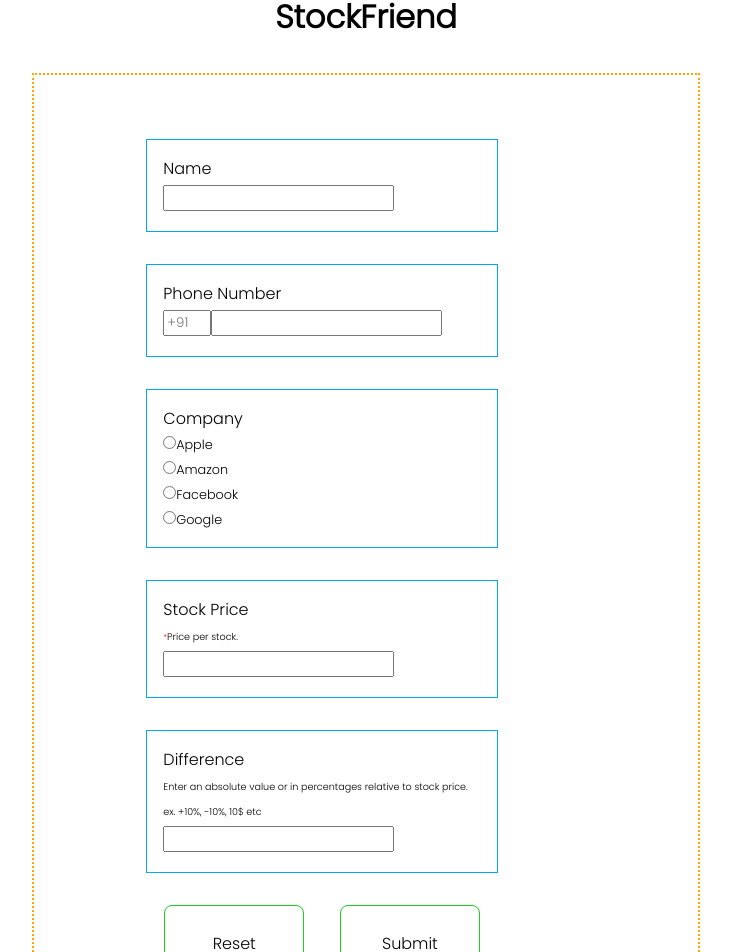
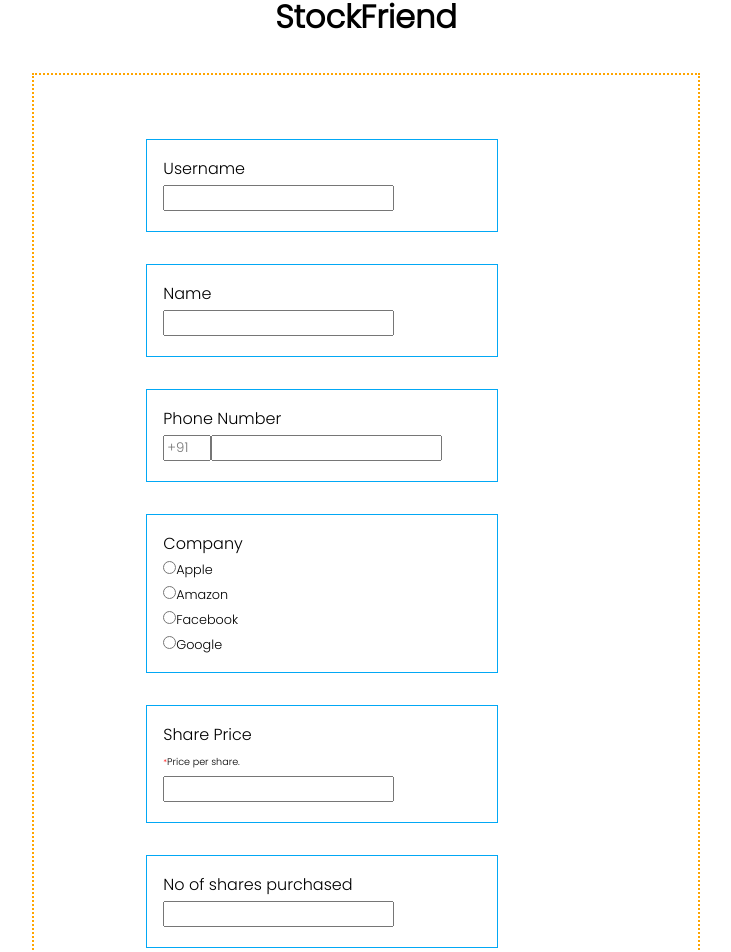
Before and after one commit to NehalJain159/StockFriend, a React (Create React App) app in the folder stock_friend/: page / in a window 1280 px wide. Shown: the part 71-1023 px from the top of the page, without its empty margins (274-1005 px from the left). Built offline with nearby package versions, Linux system fonts and the light colour scheme.

Commit message:
Integrated frontend with AWS API endpoint

```diff
--- a/stock_friend/package.json
+++ b/stock_friend/package.json
@@ -6,6 +6,7 @@
     "@testing-library/jest-dom": "^5.14.1",
     "@testing-library/react": "^11.2.7",
     "@testing-library/user-event": "^12.8.3",
+    "axios": "^0.23.0",
     "react": "^17.0.2",
     "react-dom": "^17.0.2",
     "react-scripts": "4.0.3",
--- a/stock_friend/src/Form.js
+++ b/stock_friend/src/Form.js
@@ -1,20 +1,42 @@
 import React from 'react';
 import './css.css';
+import createOtp from './Services/createOtp';
 
 
 function Form() {
+
+    let submitDetails = async (e) => {
+        e.preventDefault();
+        window.sessionStorage.setItem('username',document.querySelector('.username').value);
+        window.sessionStorage.setItem('name',document.querySelector('.name').value);
+        window.sessionStorage.setItem('phoneNumber',document.getElementById('country-code').value+document.getElementById('phone').value);
+        window.sessionStorage.setItem('company',document.querySelector('.company').value);
+        window.sessionStorage.setItem('sharePurchasedAtPrice',document.querySelector('.stkprice').value);
+        window.sessionStorage.setItem('noOfSharesPurchased',document.querySelector('.noofshares').value);
+        window.sessionStorage.setItem('desiredSharePrice',document.querySelector('.diff').value);
+        let res = await createOtp(
+            window.sessionStorage.getItem('username'),
+            window.sessionStorage.getItem('phoneNumber')
+        );
+        console.log(res);
+    }
+
     return (
         <div>
             <div className="wrapper">
-                <form action="#">
+                <form action="#" id="user-info" onSubmit={submitDetails}>
+                    <div className="pair">
+                        <label for='username '>Username </label><br/>
+                        <input type='text' name='username' className='username'/><br/>
+                    </div>
                     <div className="pair">
                         <label for='name '>Name </label><br/>
                         <input type='text' name='name' className='name'/><br/>
                     </div>
                     <div className="pair">
                         <label for='phone '>Phone Number </label><br/>
-                        <input type='text' name='country code' className='phone cnty' placeholder="+91 "></input>
-                        <input type='text' name='phone' className='phone'></input><br/>
+                        <input type='text' name='country code' className='phone cnty' id='country-code' placeholder="+91 "></input>
+                        <input type='text' name='phone' className='phone' id='phone'></input><br/>
                     </div>
                     <div className="pair">
                         <label for='company'>Company</label><br/>
@@ -28,10 +50,14 @@ function Form() {
                         <label for='apple' className='company'>Google</label>
                     </div>
                     <div className="pair">
-                        <label for='stkprice '>Stock Price </label><br/>
+                        <label for='stkprice '>Share Price </label><br/>
                         <div className="con">*</div>
-                        <div className="cont">Price per stock. </div><br/>
+                        <div className="cont">Price per share. </div><br/>
                         <input type='text' name='stkprice' className='stkprice'></input><br/>
+                    </div>
+                    <div className="pair">
+                        <label for='noofshares'>No of shares purchased </label><br/>
+                        <input type='text' name='noofshares' className='noofshares'></input><br/>
                     </div>
                     <div className="pair">
                         <label for='diff '>Difference</label><br/>
--- /dev/null
+++ b/stock_friend/src/Services/confirmOtp.js
@@ -0,0 +1,23 @@
+import axios from 'axios';
+
+const api = axios.create({
+    baseURL:'https://tt4i2b4huh.execute-api.us-east-1.amazonaws.com/default'
+});
+
+let confirmOtp = async (username, name, phoneNumber, company, sharePurchasedAtPrice, noOfSharesPurchased, desiredSharePrice) => {
+    let res = await api.post('/confirmOtp', {
+        headers:{
+            'Content-Type': 'application/json'
+        },
+        username,
+        name,
+        phoneNumber,
+        company,
+        sharePurchasedAtPrice,
+        noOfSharesPurchased,
+        desiredSharePrice
+    })
+    return res;
+}
+
+export default confirmOtp;
--- /dev/null
+++ b/stock_friend/src/Services/createOtp.js
@@ -0,0 +1,18 @@
+import axios from 'axios';
+
+const api = axios.create({
+    baseURL:'https://tt4i2b4huh.execute-api.us-east-1.amazonaws.com/default'
+});
+
+let createOtp = async (username, phoneNumber) => {
+    let res = await api.post('/createOtp', {
+        headers:{
+            'Content-Type': 'application/json'
+        },
+        username,
+        phoneNumber
+    })
+    return res;
+}
+
+export default createOtp;
--- a/stock_friend/src/Verify.js
+++ b/stock_friend/src/Verify.js
@@ -1,20 +1,44 @@
 import React from 'react';
 import './css.css';
+import confirmOtp from './Services/confirmOtp'
 
 function Verify() {
+    let verifyOtp = async (e) => {
+        e.preventDefault();
+        window.sessionStorage.setItem(
+            'otp',
+            document.getElementById("I").value+
+            document.getElementById("II").value+
+            document.getElementById("III").value+
+            document.getElementById("IV").value+
+            document.getElementById("V").value+
+            document.getElementById("VI").value
+        );
+        let res = await confirmOtp(
+            window.sessionStorage.getItem('username'),
+            window.sessionStorage.getItem('name'),
+            window.sessionStorage.getItem('phoneNumber'),
+            window.sessionStorage.getItem('company'),
+            window.sessionStorage.getItem('sharePurchasedAtPrice'),
+            window.sessionStorage.getItem('noOfSharesPurchased'),
+            window.sessionStorage.getItem('desiredSharePrice'),
+        );
+        console.log(res);
+    }
+
     return (
         <div>
         <div class="wrapper">
         <h1>Verification</h1>
             Enter the OTP to verify.
-            <form action="#" class="otp-form">
+            <form action="#" class="otp-form" onSubmit={verifyOtp}>
                 <div class="otp-form-no">
-                    <input type="number" name='I'/>
-                    <input type="number" name='II'/>
-                    <input type="number" name='III'/>
-                    <input type="number" name='IV'/>
-                    <input type="number" name='V'/>
-                    <input type="number" name='VI'/>
+                    <input type="number" name='I' id="I"/>
+                    <input type="number" name='II' id="II"/>
+                    <input type="number" name='III' id="III"/>
+                    <input type="number" name='IV' id="IV"/>
+                    <input type="number" name='V' id="V"/>
+                    <input type="number" name='VI' id="VI"/>
                 </div>
                 <input type="submit" value="Verify" class="form-btn" />
             </form>
```
Also changed, not shown: 1 other file (tests, documents, lock files or other folders).
